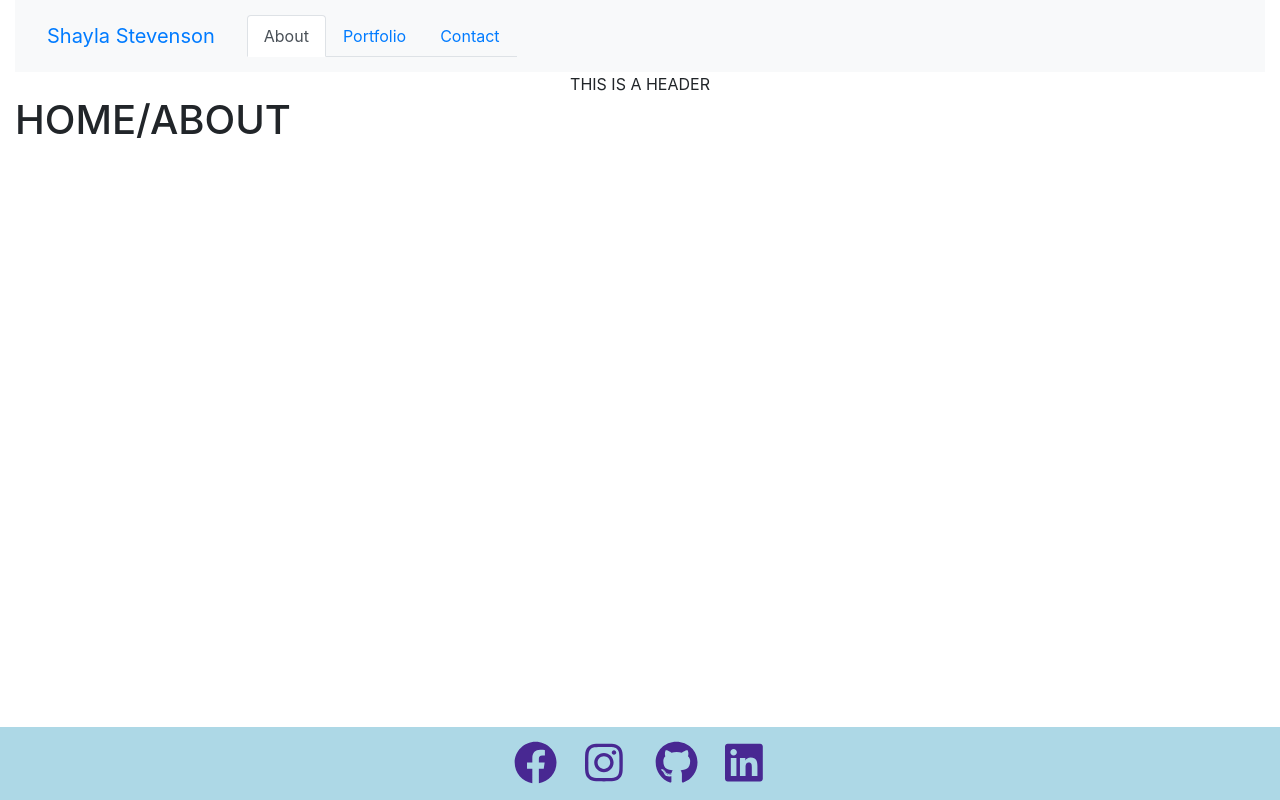
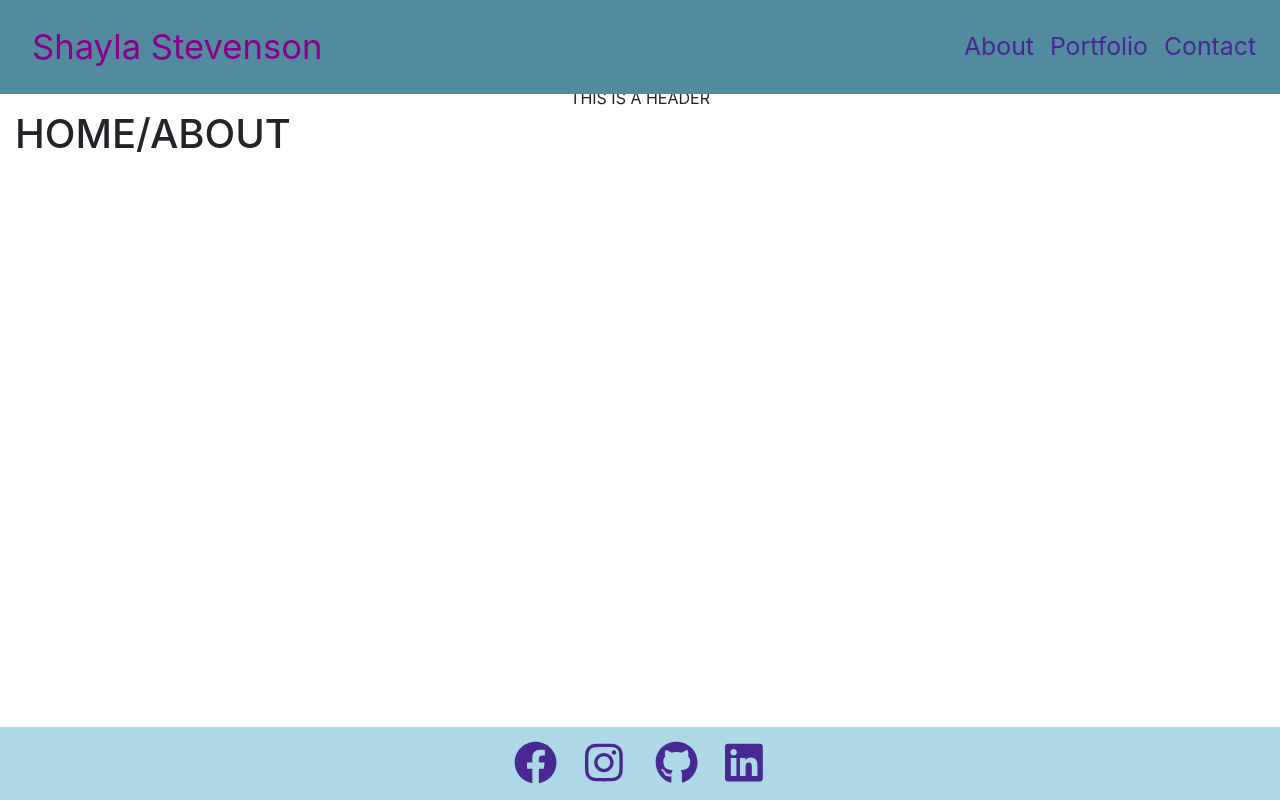
Before and after one commit to ShaylaStevenson/shayla-stevenson, a React (Create React App) app: page / in a window 1280 px wide. Built offline with nearby package versions, Linux system fonts and the light colour scheme.

Commit message:
navbar style added plus testing body

```diff
--- a/public/index.html
+++ b/public/index.html
@@ -15,6 +15,9 @@
       user's mobile device or desktop. See https://developers.google.com/web/fundamentals/web-app-manifest/
     -->
     <link rel="manifest" href="%PUBLIC_URL%/manifest.json" />
+
+    <!-- <link rel="preconnect" href="https://fonts.gstatic.com">
+    <link href="https://fonts.googleapis.com/css2?family=Dosis:wght@500&display=swap" rel="stylesheet">  -->
 
     <!--
       Notice the use of %PUBLIC_URL% in the tags above.
--- a/src/components/Footer/index.js
+++ b/src/components/Footer/index.js
@@ -1,15 +1,12 @@
 import React from "react";
 import "./style.css";
 // get our fontawesome imports
-
+// ref https://www.digitalocean.com/community/tutorials/how-to-use-font-awesome-5-with-react
 import { FontAwesomeIcon } from "@fortawesome/react-fontawesome";
 import { faFacebook, faLinkedin, faInstagram, faGithub } from "@fortawesome/free-brands-svg-icons";
 
 function Footer() {
   return (
-    // <footer className="footer">
-    //   <span>Add Links Here 😎😉🤞</span>
-    // </footer>
     <footer className="container-fluid custom-footer fixed-bottom p-1">
       <div className="row">
           <div className="col-3">
@@ -35,43 +32,9 @@ function Footer() {
                 <FontAwesomeIcon className="icon"icon={faLinkedin} />
               </a>
           </div>
-
       </div>
     </footer>
-
-
-
   );
 }
 
 export default Footer;
-
-// <!--Footer-->
-    <footer className="container-fluid custom-footer fixed-bottom p-1">
-        <div className="row">
-            <div className="col-3">
-                <a href="https://www.facebook.com/shayla.stevenson.165" target="_blank" rel="noreferrer">
-                    <i className="fab fa-facebook"></i>
-                </a>
-            </div>
-
-            <div className="col-3">
-                <a href="https://www.instagram.com/shayla711/" target="_blank" rel="noreferrer">
-                    <i className="fab fa-instagram"></i>
-                </a>
-            </div>
-
-            <div className="col-3">
-                <a href="https://github.com/ShaylaStevenson" target="_blank" rel="noreferrer">
-                    <i className="fab fa-github"></i>
-                </a>
-            </div>
-
-            <div className="col-3">
-                <a href="https://www.linkedin.com/in/shayla-stevenson-806143200/" target="_blank" rel="noreferrer">
-                    <i className="fab fa-linkedin-in"></i>
-                </a>
-            </div>
-
-        </div>
-    </footer>
--- a/src/components/Navbar/index.js
+++ b/src/components/Navbar/index.js
@@ -1,65 +1,54 @@
-// import React from "react";
-// import { Link } from "react-router-dom";
-// import "./style.css";
-
-// // Depending on the current path, this component sets the "active" class on the appropriate navigation link item
-// function Navbar() {
-//   return (
-//     <nav className="navbar navbar-expand-lg navbar-light bg-light">
-//       <Link className="navbar-brand" to="/">
-//         Shayla Stevenson
-//       </Link>
-//       <div>
-//         <ul className="navbar-nav">
-//           <li className="nav-item">
-//             <Link
-//               to="/"
-//               className={
-//                 window.location.pathname === "/" || window.location.pathname === "/about"
-//                   ? "nav-link active"
-//                   : "nav-link"
-//               }
-//             >
-//               About
-//             </Link>
-//           </li>
-//           <li className="nav-item">
-//             <Link
-//               to="/contact"
-//               className={
-//                 window.location.pathname === "/contact"
-//                   ? "nav-link active"
-//                   : "nav-link"
-//               }
-//             >
-//               Contact
-//             </Link>
-//           </li>
-//           <li className="nav-item">
-//             <Link
-//               to="/portfolio"
-//               className={
-//                 window.location.pathname === "/portfolio"
-//                   ? "nav-link active"
-//                   : "nav-link"
-//               }
-//             >
-//               Portfolio
-//             </Link>
-//           </li>
-//         </ul>
-//       </div>
-//     </nav>
-//   );
-// }
-
-// export default Navbar;
-
 import React from "react";
+import "./style.css";
 
 function Navbar(props) {
   return (
-    <nav className="navbar navbar-expand-lg navbar-light bg-light">
+    // <nav className="navbar navbar-expand-lg navbar-light bg-light">
+    //   <div className="navbar-brand">
+    //     <a
+    //       href="#about"
+    //       onClick={() => props.handlePageChange("About")}
+    //       className={props.currentPage === "About" ? "nav-link active" : "nav-link"}
+    //     >
+    //       Shayla Stevenson
+    //     </a>
+    //    </div>
+    //    <div>
+
+
+    // <ul className="nav nav-tabs">
+    //   <li className="nav-item">
+    //     <a
+    //       href="#about"
+    //       onClick={() => props.handlePageChange("About")}
+    //       className={props.currentPage === "About" ? "nav-link active" : "nav-link"}
+    //     >
+    //       About
+    //     </a>
+    //   </li>
+    //   <li className="nav-item">
+    //     <a
+    //       href="#portfolio"
+    //       onClick={() => props.handlePageChange("Portfolio")}
+    //       className={props.currentPage === "Portfolio" ? "nav-link active" : "nav-link"}
+    //     >
+    //       Portfolio
+    //     </a>
+    //   </li>
+    //   <li className="nav-item">
+    //     <a
+    //       href="#contact"
+    //       onClick={() => props.handlePageChange("Contact")}
+    //       className={props.currentPage === "Contact" ? "nav-link active" : "nav-link"}
+    //     >
+    //       Contact
+    //     </a>
+    //   </li>
+    // </ul>
+    // </div>
+    //    </nav>
+
+    <nav className="navbar navbar-expand-sm navbar-dark fixed-top">
       <div className="navbar-brand">
         <a
           href="#about"
@@ -68,20 +57,15 @@ function Navbar(props) {
         >
           Shayla Stevenson
         </a>
-       </div>
-       <div>
 
 
-    <ul className="nav nav-tabs">
-      {/* <li className="nav-item">
-        <a
-          href="#home"
-          onClick={() => props.handlePageChange("Home")}
-          className={props.currentPage === "Home" ? "nav-link active" : "nav-link"}
-        >
-          Home
-        </a>
-      </li> */}
+         <button className="navbar-toggler" type="button" data-toggle="collapse" data-target="#navbarNav" aria-controls="navbarNav" aria-expanded="false" aria-label="Toggle navigation">
+             <span className="navbar-toggler-icon"></span>
+         </button>
+      </div>
+
+    <div className="collapse navbar-collapse justify-content-end" id="navbarNav">
+      <ul className="navbar-nav">
         <li className="nav-item">
           <a
             href="#about"
@@ -116,3 +100,57 @@ function Navbar(props) {
 }
 
 export default Navbar;
+
+// <!--Navigation Bar-->
+    // <nav className="navbar navbar-expand-sm navbar-dark fixed-top">
+    //     {/* <a className="navbar-brand" href="/index.html"> */}
+    //         {/* <!-- <img src="" width="30" height="30" className="d-inline-block align-top" alt=""> --> */}
+    //         {/* Shayla Stevenson */}
+    //     {/* </a> */}
+    //     <a
+    //       href="#about"
+    //       onClick={() => props.handlePageChange("About")}
+    //       className={props.currentPage === "About" ? "nav-link active" : "nav-link"}
+    //     >
+    //       Shayla Stevenson
+    //     </a>
+
+    //     <button className="navbar-toggler" type="button" data-toggle="collapse" data-target="#navbarNav" aria-controls="navbarNav" aria-expanded="false" aria-label="Toggle navigation">
+    //         <span className="navbar-toggler-icon"></span>
+    //     </button>
+
+    //     <div className="collapse navbar-collapse justify-content-end" id="navbarNav">
+    //         <ul className="navbar-nav">
+    //             <li className="nav-item active">
+    //                 {/* <a className="nav-link" href="index.html">Home</a> */}
+    //                 <a
+    //                   href="#about"
+    //                   onClick={() => props.handlePageChange("About")}
+    //                   className={props.currentPage === "About" ? "nav-link active" : "nav-link"}
+    //                 >
+    //                   About
+    //                 </a>
+    //             </li>
+    //             <li className="nav-item active">
+    //                 {/* <a className="nav-link" href="portfolio.html">Portfolio</a> */}
+    //                 <a
+    //                   href="#portfolio"
+    //                   onClick={() => props.handlePageChange("Portfolio")}
+    //                   className={props.currentPage === "Portfolio" ? "nav-link active" : "nav-link"}
+    //                 >
+    //                   Portfolio
+    //                 </a>
+    //             </li>
+    //             <li className="nav-item active">
+    //                 {/* <a className="nav-link" href="portfolio.html">Portfolio</a> */}
+    //                 <a
+    //                   href="#contact"
+    //                   onClick={() => props.handlePageChange("Contact")}
+    //                   className={props.currentPage === "Contact" ? "nav-link active" : "nav-link"}
+    //                 >
+    //                   Contact
+    //                 </a>
+    //             </li>
+    //         </ul>
+    //     </div>
+    // </nav>
--- a/src/components/Navbar/style.css
+++ b/src/components/Navbar/style.css
@@ -1,3 +1,26 @@
-nav.navbar.navbar-default {
-    margin-bottom: 0;
+.navbar {
+    background-color:rgb(82, 139, 158);
 }
+
+.navbar .navbar-brand a{
+    color:darkmagenta;
+    font-size: calc(18px + 1.3vw);
+}
+
+.navbar .navbar-brand a:hover {
+    color:rgb(95, 8, 95);
+}
+
+/* .navbar-brand img {
+    width: 4vw;
+    height: 4vw;
+} */
+
+#navbarNav li a {
+    color: rgb(72, 40, 146);
+    font-size: calc(12px + 1vw);
+}
+
+#navbarNav li a:hover {
+    color:rgb(240, 149, 14);
+}
--- a/src/index.css
+++ b/src/index.css
@@ -1,5 +1,16 @@
+@import url('https://fonts.googleapis.com/css2?family=Dosis:wght@500&display=swap');
+
 body {
   background-color: rgb(43, 41, 41);
+  color: rgb(72, 40, 146);
+  font-family: 'Dosis', sans-serif;
+  /* background-image: url("images/bamboo-fill.jpg");
+  background-repeat: repeat;
+  background-size: cover; */
+  padding-top: calc(60px + 2vw);
+  padding-bottom: calc(60px + 1vw);
+  min-width: 100%;
+  min-height: 100%;
 }
 
 
```
Also changed, not shown: 15 other files (tests, documents, lock files or other folders). Lines whose indentation alone changed are shown as unchanged.
